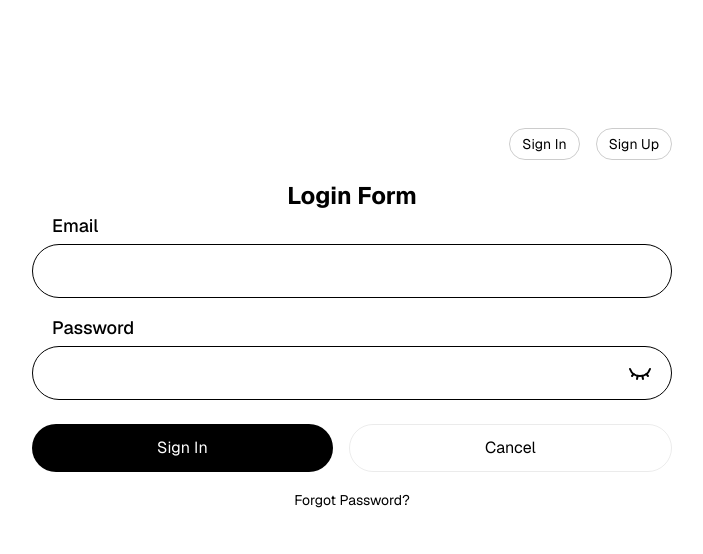
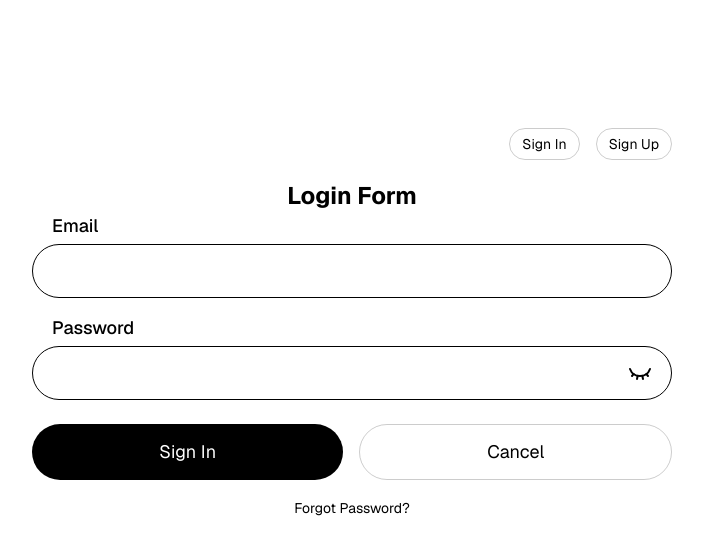
Before and after one commit to pavlenkodim/movie-picker-frontend, a Next.js app: page /auth in a window 1280 px wide. Shown: the top 554 px of the page, without its empty margins (288-991 px from the left). Built offline with nearby package versions, Linux system fonts and the light colour scheme; no server answers.

Commit message:
fixed auth form cancle button

```diff
--- a/src/features/auth/components/LoginForm.tsx
+++ b/src/features/auth/components/LoginForm.tsx
@@ -67,15 +67,25 @@ const LoginForm = () => {
           />
         </div>
         <div className="flex gap-4">
-          <Button variant="primary" type="submit" className="w-full" loading={isPending}>
+          <Button
+            variant="primary"
+            size="large"
+            type="submit"
+            className="w-full font-normal"
+            loading={isPending}
+          >
             Sign In
           </Button>
-          <Link
-            href="/"
-            className="flex h-12 w-full items-center justify-center rounded-full border border-solid border-black/8 px-5 transition-colors hover:border-transparent hover:bg-black/4 dark:border-white/[.145] dark:hover:bg-[#1a1a1a]"
+          <Button
+            onClick={() => router.push("/")}
+            variant="secondary"
+            size="large"
+            type="button"
+            className="w-full font-normal"
+            disabled={isPending}
           >
             Cancel
-          </Link>
+          </Button>
         </div>
         <div className="mt-4 text-center">
           <Link href="auth/forgot-password" className="text-sm hover:underline">
--- a/src/features/auth/components/RegisterForm.tsx
+++ b/src/features/auth/components/RegisterForm.tsx
@@ -2,7 +2,6 @@
 import { useState } from "react";
 import Input from "@/shared/ui/Input/Input";
 import Button from "@/shared/ui/Button/Button";
-import Link from "next/link";
 import { Eye, EyeClosed } from "lucide-react";
 import { useRegister } from "../hooks/useRegister";
 import { useForm } from "react-hook-form";
@@ -84,13 +83,23 @@ const RegisterForm = () => {
           />
         </div>
         <div className="flex gap-4">
-          <Link
-            href="/"
-            className="flex h-12 w-full items-center justify-center rounded-full border border-solid border-black/8 px-5 transition-colors hover:border-transparent hover:bg-black/4 dark:border-white/[.145] dark:hover:bg-[#1a1a1a]"
+          <Button
+            onClick={() => router.push("/")}
+            variant="secondary"
+            size="large"
+            type="button"
+            className="w-full font-normal"
+            disabled={isPending}
           >
             Cancel
-          </Link>
-          <Button variant="primary" className="w-full" type="submit" loading={isPending}>
+          </Button>
+          <Button
+            variant="primary"
+            size="large"
+            className="w-full font-normal"
+            type="submit"
+            loading={isPending}
+          >
             Next step
           </Button>
         </div>
--- a/src/features/profile/ProfileModule.tsx
+++ b/src/features/profile/ProfileModule.tsx
@@ -8,7 +8,6 @@ import SignOutButton from "../auth/components/SignOutButton";
 import { useEffect } from "react";
 import { ApiError } from "@/shared/api/api";
 import { useRouter } from "next/navigation";
-import { GenreWeight } from "./types";
 import useGenres from "@/shared/hooks/useGenres";
 import ProfileSkeleton from "./components/Skeleton";
 import useMyGenres from "@/shared/hooks/useMyGenres";
```
